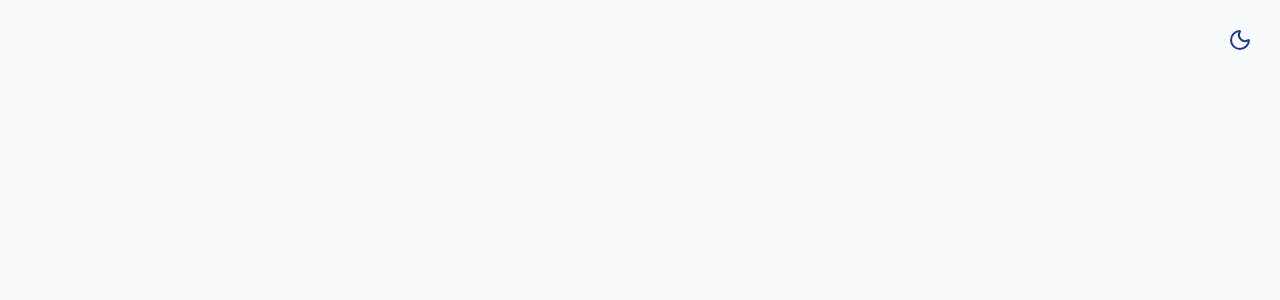
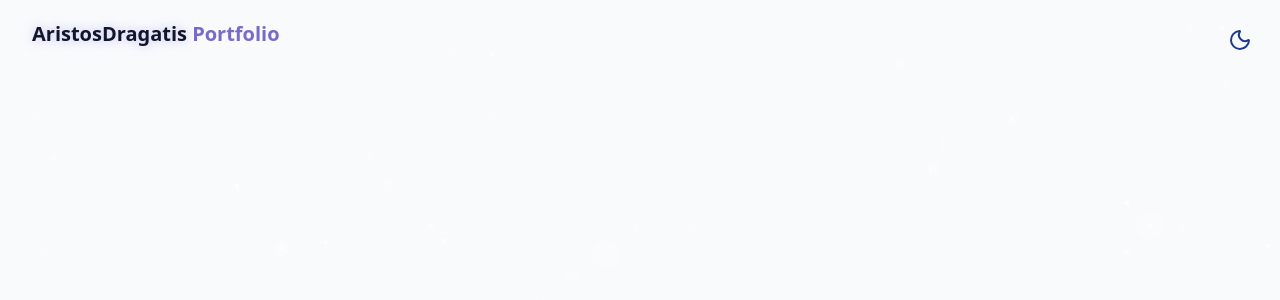
Before and after one commit to AristosDragatis/aristosdragatis.github.io, a React (Vite) app: page / in a window 1280 px wide. Shown: the top 300 px of the page. Built offline with nearby package versions, Linux system fonts and the light colour scheme.

Commit message:
add navbar component

```diff
--- /dev/null
+++ b/src/components/Navbar.jsx
@@ -0,0 +1,48 @@
+import { cn } from "@/lib/utils"
+import { useEffect, useState } from "react";
+
+
+const navItems = [
+    {name: "Home", href: "#hero"},
+    {name: "About", href: "#about"},
+    {name: "Skills", href: "#skills"},
+    {name: "Projects", href: "#projects"},
+    {name: "Contact", href: "#contact"},
+];
+
+
+export const Navbar = () => {
+    const [isScrolled, setIsScrolled] = useState(false);
+
+    useEffect(() => {
+        const handleScroll = () => {
+            setIsScrolled(window.screenY > 10)
+        }
+
+        window.addEventListener("scroll", handleScroll)
+        return () => window.removeEventListener("scroll", setIsScrolled)
+    }, [])
+
+    return (
+    <nav className= {cn("fixed w-full z-40 transition-all duration-300",
+        isScrolled ? "py-3 bg-background/80 backdrop-blur-md shadow-xs" : "py-5"
+    )}
+    >
+
+        <div className="container flex items-center justify-between">
+            <a className="text-xl font-bold text-primary flex items-center" href="#hero">
+                <span className="relative z-10">
+                    <span className="text-glow text-foreground"> AristosDragatis</span> Portfolio
+                </span>
+            </a>
+
+            {/*  desktop nav  */}
+
+
+            {/*  mobile nav  */}
+
+
+        </div>
+    </nav>
+    );
+};
--- /dev/null
+++ b/src/components/StarBackground.jsx
@@ -0,0 +1,53 @@
+import { useEffect, useState } from "react";
+
+//  id, size , x ,y , opacity , animationDuration
+// list of objects that contains each of these properties
+
+
+export const StarBackground = () => {
+        const [stars, setStars] = useState([]);
+
+        useEffect(() => {
+            generateStars();
+        }, []);  /* [] is the empty dependency array (prevents running forever) */
+
+        const generateStars = () => {
+            const numberOfStars = Math.floor(window.innerWidth * window.innerHeight / 10000);
+
+
+            const newStars = []
+
+            for (let i = 0; i< numberOfStars; i++){
+                newStars.push({
+                    id:i,
+                    size: Math.random() * 3 + 1, /* render stars of size 1 to 4 px*/
+                    x: Math.random() * 100,
+                    y: Math.random() * 100,
+                    opacity: Math.random() * 0.5 + 0.5,
+                    animationDuration: Math.random() * 4 + 2,
+                });
+            }
+
+
+            setStars(newStars);
+
+        };
+
+    return (
+    <div className="fixed inset-0 overflow-hidden pointer-events-none z-0">
+        {stars.map((star) => (
+            <div key={star.id}
+            className="star animate-pulse-subtle"
+            style={{
+                width: star.size + "px",
+                height: star.size + "px",
+                left: star.x + "%",
+                top: star.y + "%",
+                opacity: star.opacity,
+                animationDuration: star.animationDuration + "s",
+            }}
+            />
+        ))}
+    </div>
+    );
+};
--- a/src/pages/Home.jsx
+++ b/src/pages/Home.jsx
@@ -1,3 +1,5 @@
+import { Navbar } from "../components/Navbar";
+import { StarBackground } from "../components/StarBackground";
 import { ThemeToggle } from "../components/ThemeToggle"
 
 export const Home = () => {
@@ -8,9 +10,10 @@
     {/*  Theme Toggle  */ }
         <ThemeToggle/>
     {/*  Background  Effects*/ }
-
+       <StarBackground/>
 
     {/*  Navbar */ }
+        <Navbar/>
 
     {/*  Main content*/ }
 
```
